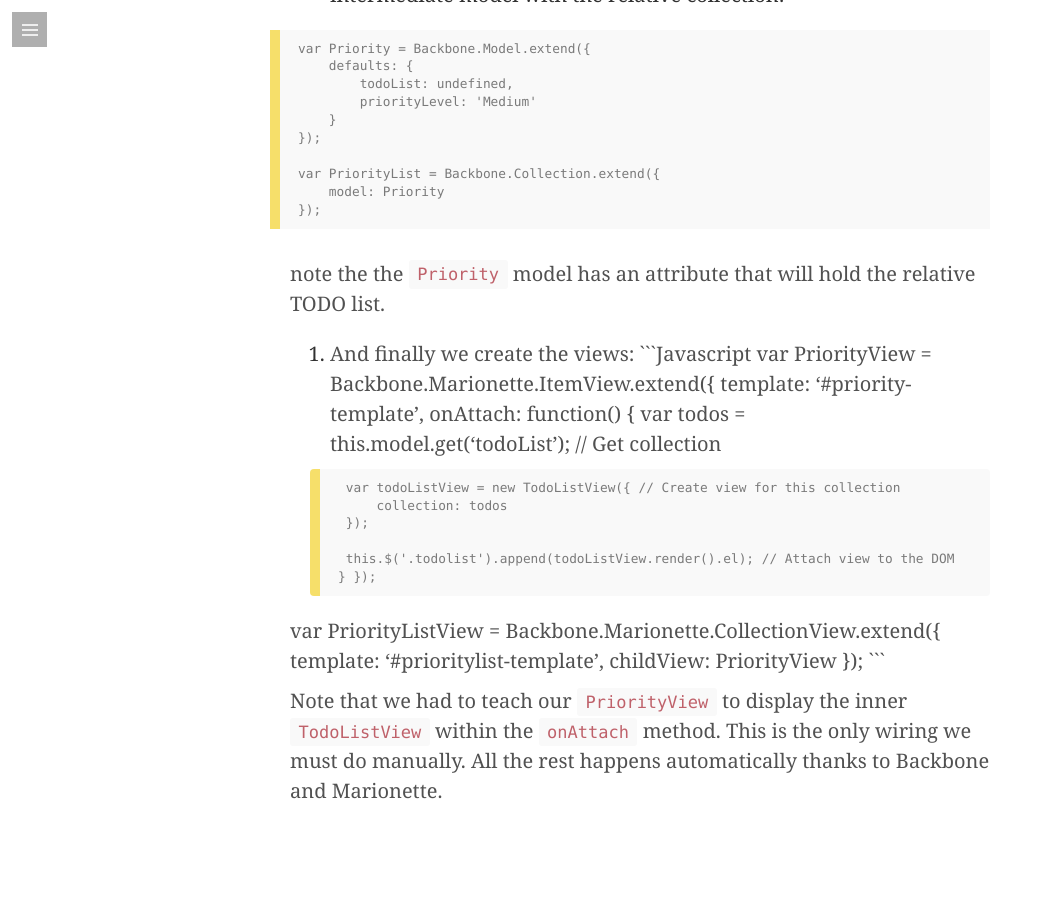
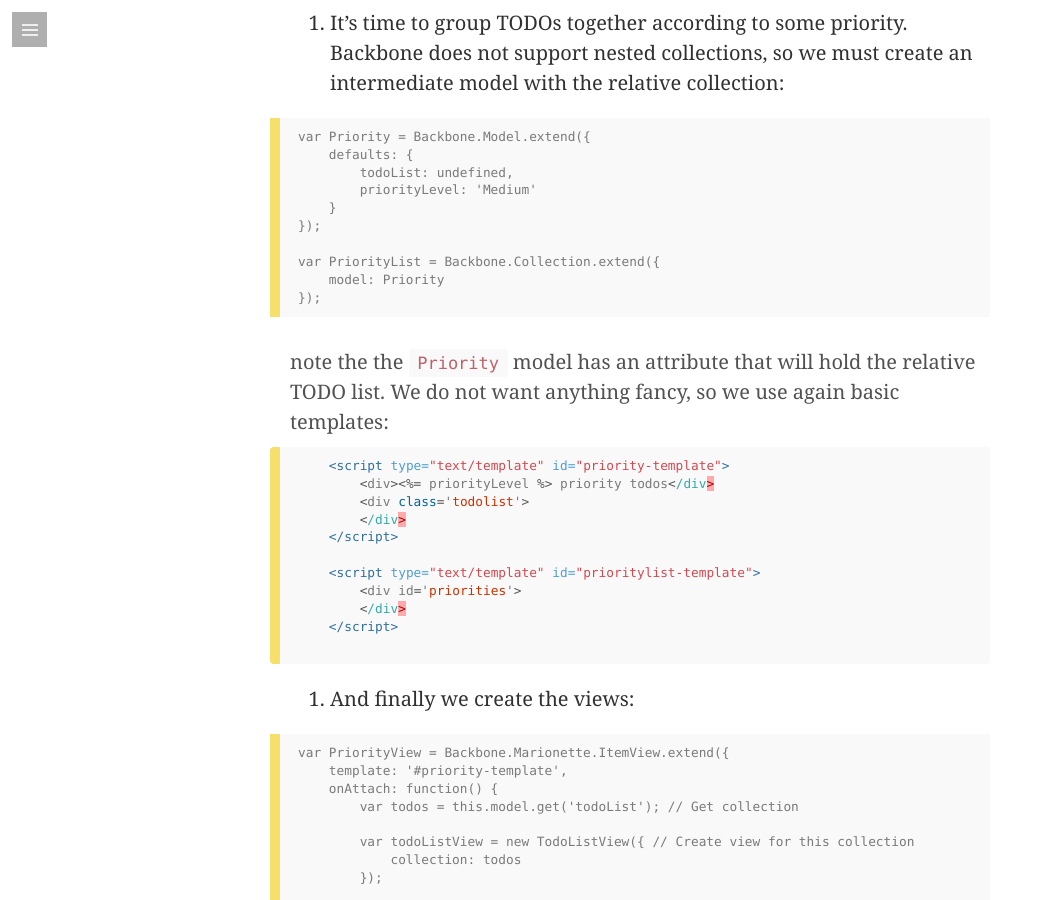
Before and after one commit to davidevernizzi/davidevernizzi.github.io, a Jekyll site: the page built from _posts/2016-01-26-nested-views-with-backbone-and-marionette.markdown, in a window 1280 px wide and 900 px high, scrolled down 1982 px. Shown: the whole window, without its empty margins (0-1040 px from the left). Built offline with Jekyll 4.4.1, drawn with Linux system fonts in a browser that asks for light colours; some web fonts are replaced; Markdown is read by kramdown in place of the engine named in the settings; some of the changed text lies outside the part shown.

Commit message:
fixed typos

````diff
--- a/_posts/2016-01-26-nested-views-with-backbone-and-marionette.markdown
+++ b/_posts/2016-01-26-nested-views-with-backbone-and-marionette.markdown
@@ -12,6 +12,7 @@
 Let's build the classic TODO application, but also let's group TODOs together.
 
 1. Create the TODO model:
+
 ```Javascript
 var Todo = Backbone.Model.extend({
     defaults: {
@@ -21,8 +22,8 @@
 ```
 
 2. Create the TODO List model:
+
 ```Javascript
-
 var TodoList = Backbone.Collection.extend({
     model: Todo
 });
@@ -30,6 +31,7 @@
 
 3. Now we want to display our TODO list, so we create an `ItemView` to display each TODO and a `CollectionView`
  to display the list:
+
  ```Javascript
 var TodoView = Backbone.Marionette.ItemView.extend({
     template: '#todo-template'
@@ -71,8 +73,25 @@
 ```
 
 note the the `Priority` model has an attribute that will hold the relative TODO list.
+We do not want anything fancy, so we use again basic templates:
+
+```html
+    <script type="text/template" id="priority-template">
+        <div><%= priorityLevel %> priority todos</div>
+        <div class='todolist'>
+        </div>
+    </script>
+
+    <script type="text/template" id="prioritylist-template">
+        <div id='priorities'>
+        </div>
+    </script>
+
+```
+
 
 5. And finally we create the views:
+
 ```Javascript
 var PriorityView = Backbone.Marionette.ItemView.extend({
     template: '#priority-template',
````
Also changed, not shown: other parts of _posts/2016-01-26-nested-views-with-backbone-and-marionette.markdown (+1 -1 lines).
